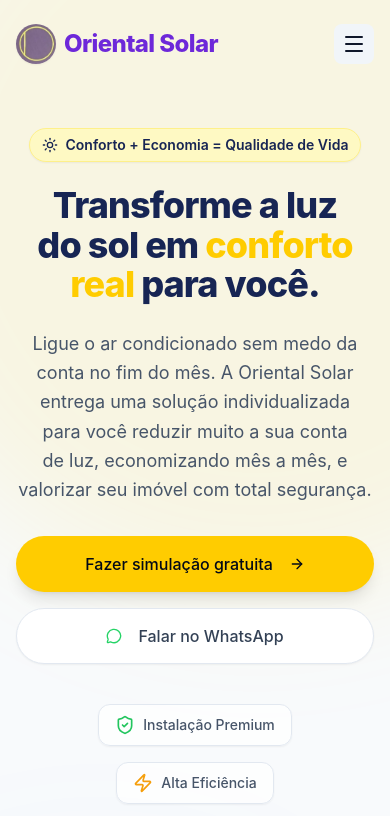
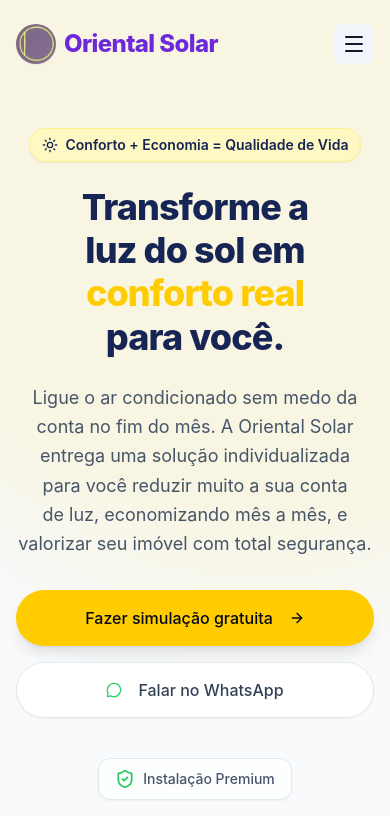
Before and after one commit to MarioLeme68/landing-page-oriental-solar-c5jdu72un, a React (Vite) app: page / in a window 390 px wide. Shown: the top 816 px of the page. Built offline with nearby package versions, Linux system fonts and the light colour scheme.

Commit message:
feat: Add mobile line breaks to hero title

```diff
--- a/src/components/sections/Hero.tsx
+++ b/src/components/sections/Hero.tsx
@@ -22,9 +22,11 @@ export function Hero() {
               <span>Conforto + Economia = Qualidade de Vida</span>
             </div>
 
-            <h1 className="text-4xl md:text-5xl lg:text-6xl font-extrabold text-blue-950 leading-[1.1] mb-6 tracking-tight text-center sm:text-left text-balance mx-auto sm:mx-0 w-full">
-              Transforme a luz do sol em <span className="text-primary">conforto real</span> para
-              você.
+            <h1 className="text-4xl md:text-5xl lg:text-6xl font-extrabold text-blue-950 leading-[1.2] sm:leading-[1.1] mb-6 tracking-tight text-center sm:text-left sm:text-balance mx-auto sm:mx-0 w-full">
+              <span className="block sm:inline">Transforme a</span>{' '}
+              <span className="block sm:inline">luz do sol em</span>{' '}
+              <span className="block sm:inline text-primary">conforto real</span>{' '}
+              <span className="block sm:inline">para você.</span>
             </h1>
 
             <p className="text-lg md:text-xl text-slate-600 mb-8 leading-relaxed text-balance text-center sm:text-left mx-auto sm:mx-0">
```
Also changed, not shown: .skip.config.json.
